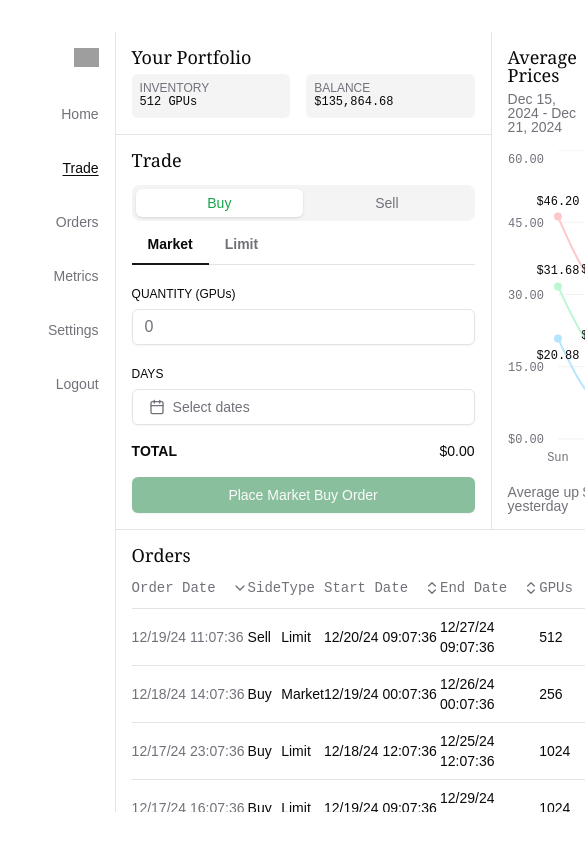
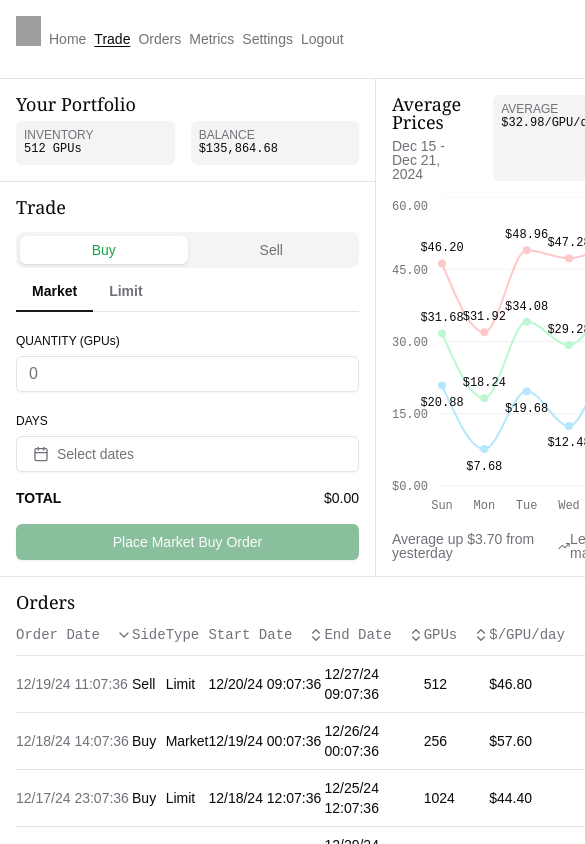
Before and after one commit to darzyx/gpu-auction-house, a Next.js app: page / in a window 390 px wide. Shown: the top 844 px of the page, 585 px wide, since content can reach past the window. Built offline with nearby package versions, Linux system fonts and the light colour scheme; grey boxes are pictures that could not be loaded.

Commit message:
Improve mobile responsiveness a little bit

```diff
--- a/src/app/page.tsx
+++ b/src/app/page.tsx
@@ -9,11 +9,12 @@ import { Separator } from "@/components/ui/separator";
 
 export default function Home() {
     return (
-        <div className="w-full h-screen max-w-7xl p-8 grid grid-cols-[auto_auto_1fr]">
-            <div className="h-full p-4">
+        <div className="w-full h-screen max-w-7xl p-0 lg:p-8 grid grid-rows-[auto_auto_1fr] lg:grid-rows-1 lg:grid-cols-[auto_auto_1fr]">
+            <div className="lg:h-full p-4">
                 <Sidebar />
             </div>
-            <Separator orientation="vertical" />
+            <Separator orientation="vertical" className="hidden lg:block" />
+            <Separator orientation="horizontal" className="lg:hidden" />
             <div className="grid grid-rows-[auto_auto_1fr] h-full">
                 <div className="w-full grid grid-cols-[375px_auto_3fr]">
                     <div>
--- a/src/components/prices.tsx
+++ b/src/components/prices.tsx
@@ -29,7 +29,7 @@ export default function Prices() {
                 <div className="space-y-2">
                     <h2 className="text-lg font-georgia leading-none">Average Prices</h2>
                     <div className="flex items-center gap-1 text-muted-foreground text-sm leading-none">
-                        Dec 15, 2024 - Dec 21, 2024
+                        Dec 15 - Dec 21, 2024
                     </div>
                 </div>
                 <div />
@@ -39,7 +39,7 @@ export default function Prices() {
                 </div>
                 <div className="flex flex-col text-xs bg-muted rounded-md p-2">
                     <h3 className="text-muted-foreground leading-none uppercase">Availability</h3>
-                    <div className="font-berkeley-mono">12,958/15,000 GPUs</div>
+                    <div className="font-berkeley-mono">1,295/1,500 GPUs</div>
                 </div>
             </div>
             <ChartContainer config={chartConfig} className="font-berkeley-mono min-w-full w-full h-full">
--- a/src/components/sidebar.tsx
+++ b/src/components/sidebar.tsx
@@ -26,7 +26,7 @@ const Item = ({ id, href, children }: { id: string; href: string; children: Reac
 
 export default function Sidebar() {
     return (
-        <nav className="flex flex-col gap-2">
+        <nav className="flex lg:flex-col gap-2">
             <div className="flex justify-end pb-4">
                 <Image src="/icon.svg" width={25} height={25} alt="SF Compute Logo" />
             </div>
```
